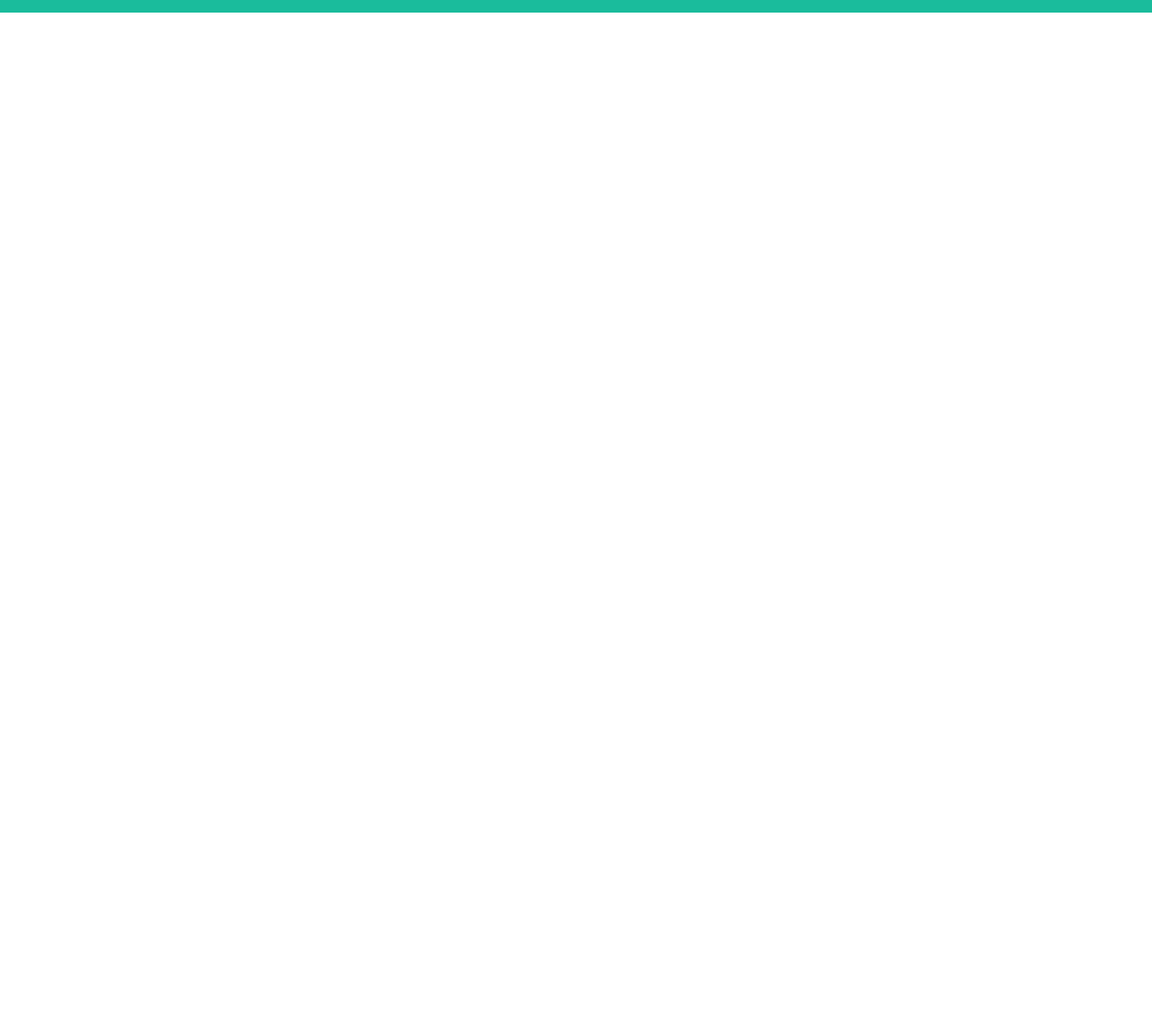
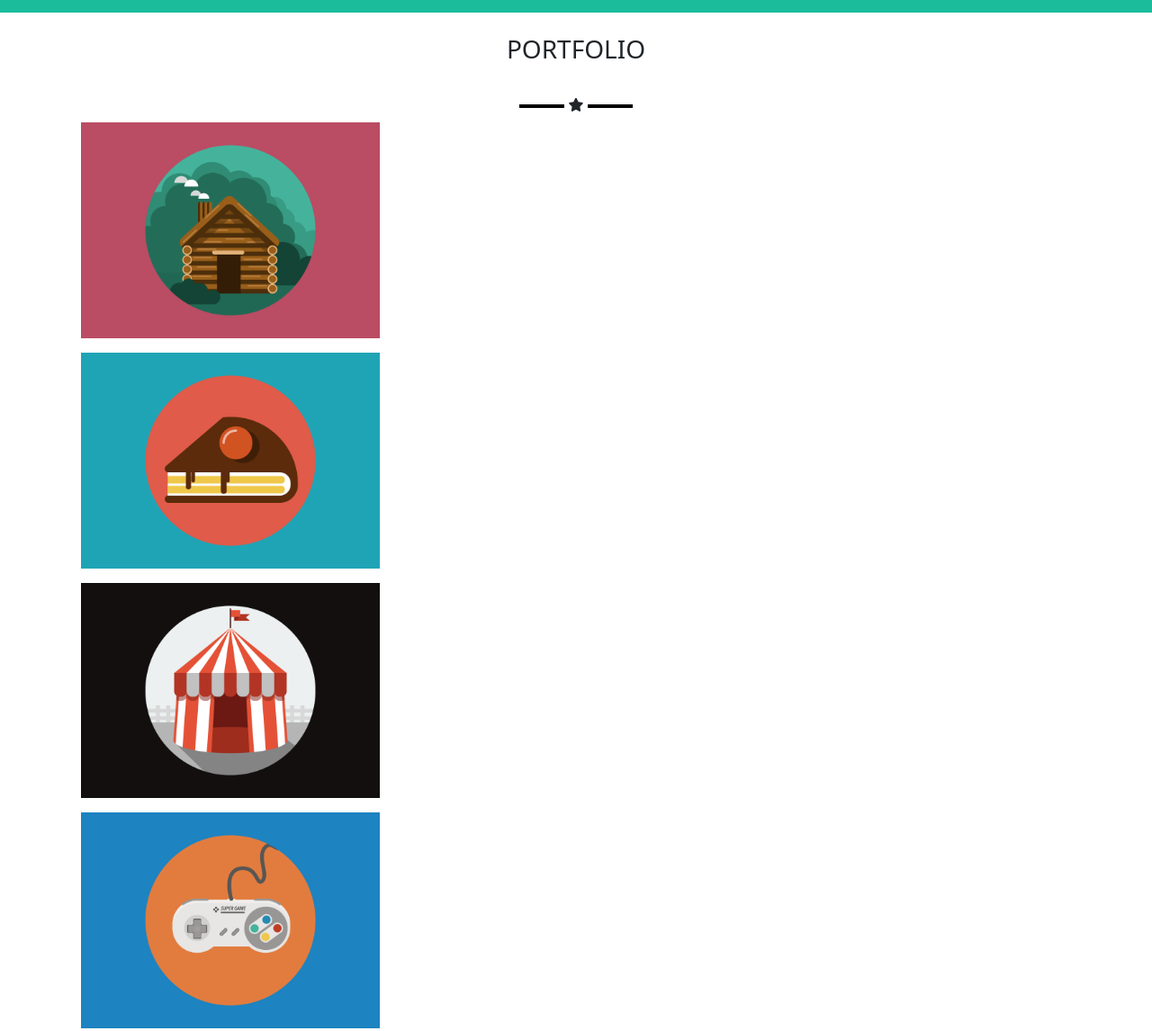
Before and after one commit to MarcoPerta/html-css-bootstrap-freelancer, a plain HTML site: page index.html in a window 1280 px wide. Shown: the part 476-1622 px from the top of the page at 90% size. Before the commit the page ends 800 px from the top, so only its background shows below. Drawn offline with nearby package versions, Linux system fonts and the light colour scheme.

Commit message:
2° section in progress - problema colonne

```diff
--- a/assets/CSS/style.css
+++ b/assets/CSS/style.css
@@ -28,3 +28,8 @@
 .star, .line{
     display: inline-block;
 }
+
+.row img{
+    width: 100%;
+    height: 100%;
+}
--- a/index.html
+++ b/index.html
@@ -42,5 +42,32 @@
             <span class="text-white pt-2">GRAPHIC ARTIST - WEB DESIGNER - ILLUSTRATOR</span>
         </div>
       </section>
+
+      <section>
+        <div class="container text-center">
+            <h3 class="py-4">PORTFOLIO</h3>
+            <div class="line bg-black"></div>
+            <div class="star"><i class="fa-solid fa-star"></i></div>
+            <div class="line bg-black"></div> <br>
+            <div class="row p-2 col-md-6 col-xl-4">
+                <img src="assets/img/cabin.png" alt="">
+            </div>
+            <div class="row p-2 col-md-6 col-xl-4">
+                <img src="assets/img/cake.png" alt="">
+            </div>
+            <div class="row p-2 col-md-6 col-xl-4">
+                <img src="assets/img/circus.png" alt="">
+            </div>
+            <div class="row p-2 col-md-6 col-xl-4">
+                <img src="assets/img/game.png" alt="">
+            </div>
+            <div class="row p-2 col-md-6 col-xl-4">
+                <img src="assets/img/safe.png" alt="">
+            </div>
+            <div class="row p-2 col-md-6 col-xl-4">
+                <img src="assets/img/submarine.png" alt="">
+            </div>
+        </div>
+      </section>
 </body>
 </html>
```
